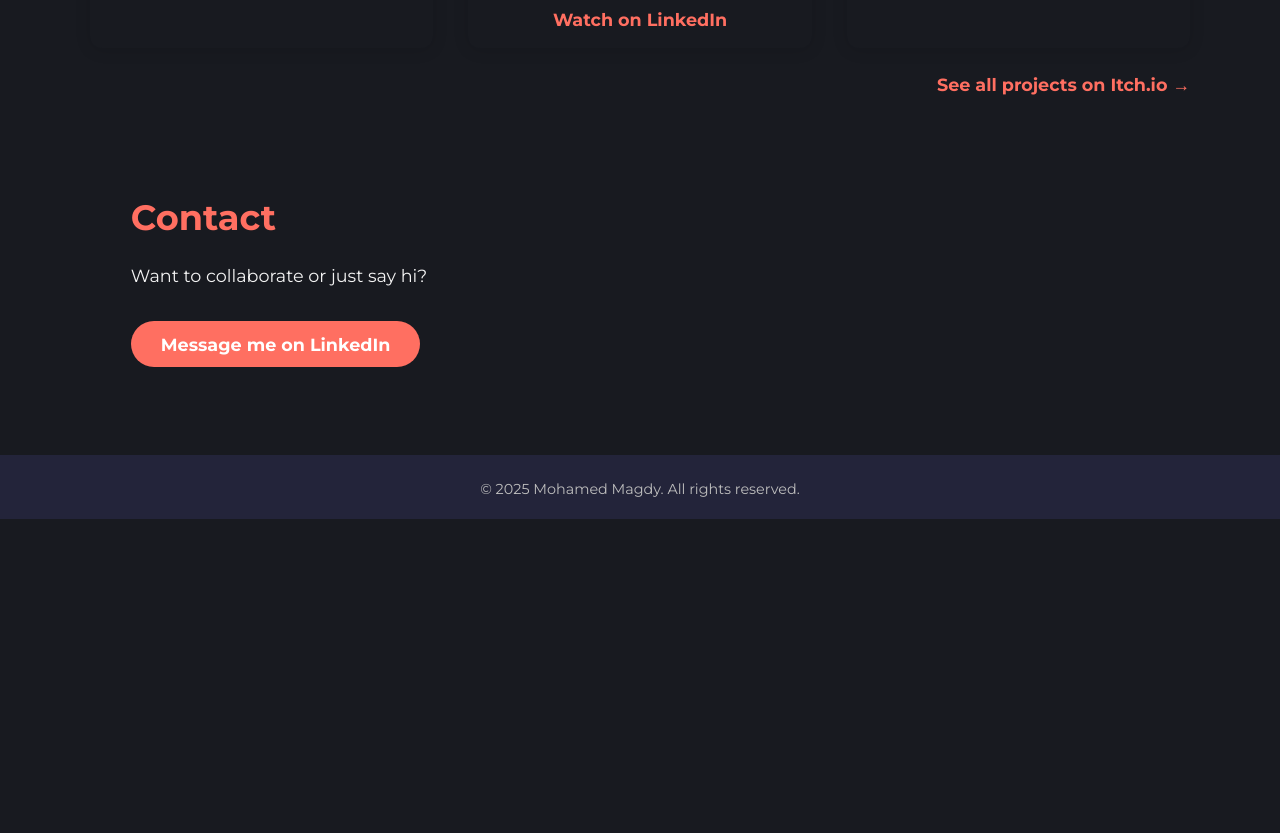
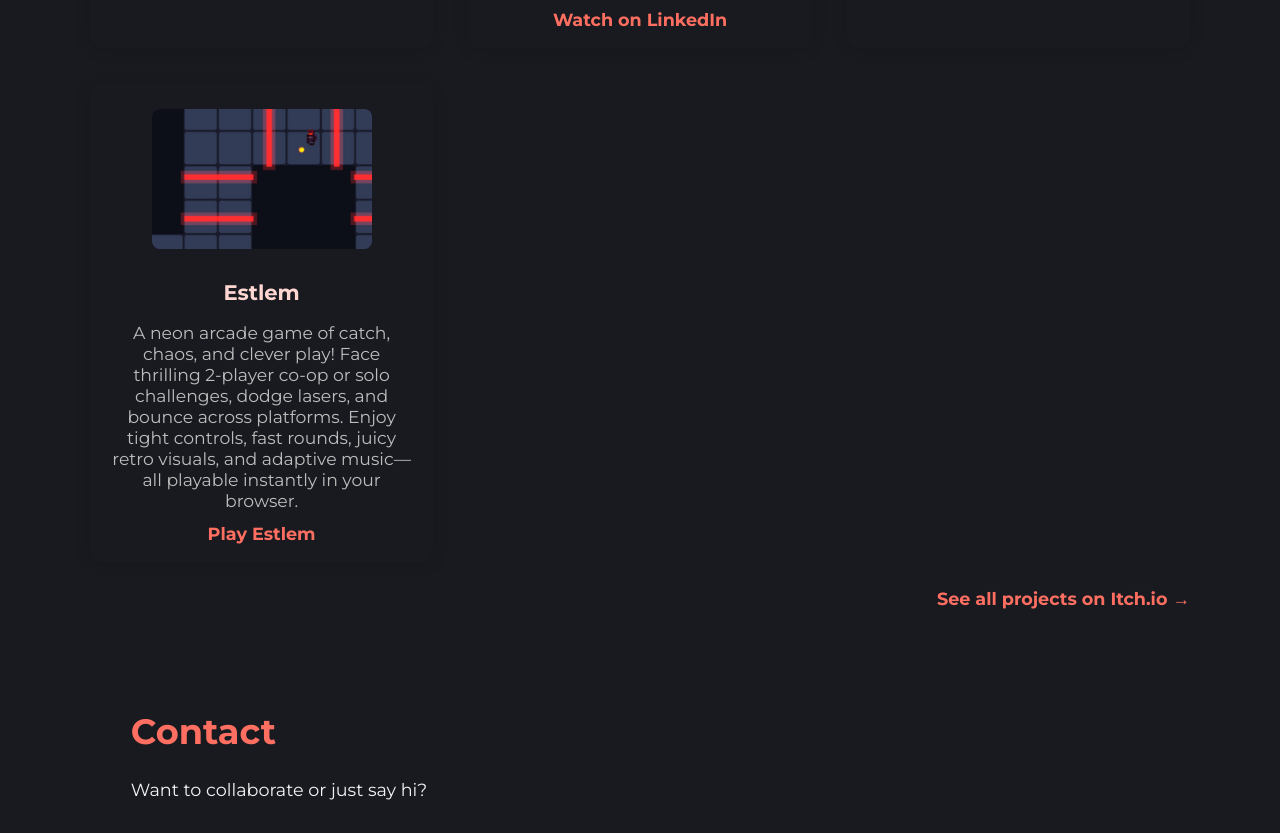
Before and after one commit to pofox/Mohamed-Magdy-portfolio, a plain HTML site: page index.html in a window 1280 px wide. Shown: the part 1608-2441 px from the top of the page. Before the commit the page ends 2127 px from the top, so only its background shows below. Drawn offline with Linux system fonts and the light colour scheme.

Commit message:
added estlem

```diff
--- a/index.html
+++ b/index.html
@@ -99,6 +99,15 @@
                 <a href="https://khaliedcodes.github.io/IcyTower/" target="_blank" class="project-link">Play Eco Tower</a>
             </div>
 
+            <div class="project-card">
+                <img src="screenshot-Estlem.png" alt="Estlem">
+                <h3>Estlem</h3>
+                <p>
+                A neon arcade game of catch, chaos, and clever play! Face thrilling 2-player co-op or solo challenges, dodge lasers, and bounce across platforms. Enjoy tight controls, fast rounds, juicy retro visuals, and adaptive music—all playable instantly in your browser.
+                </p>
+                <a href="https://tantawii.itch.io/estlem" target="_blank" class="project-link">Play Estlem</a>
+            </div>
+
             </div>
             <div class="more-projects">
             <a href="https://pofo-x.itch.io/" target="_blank">See all projects on Itch.io →</a>
```
Also changed, not shown: screenshot-Estlem.png (added).
